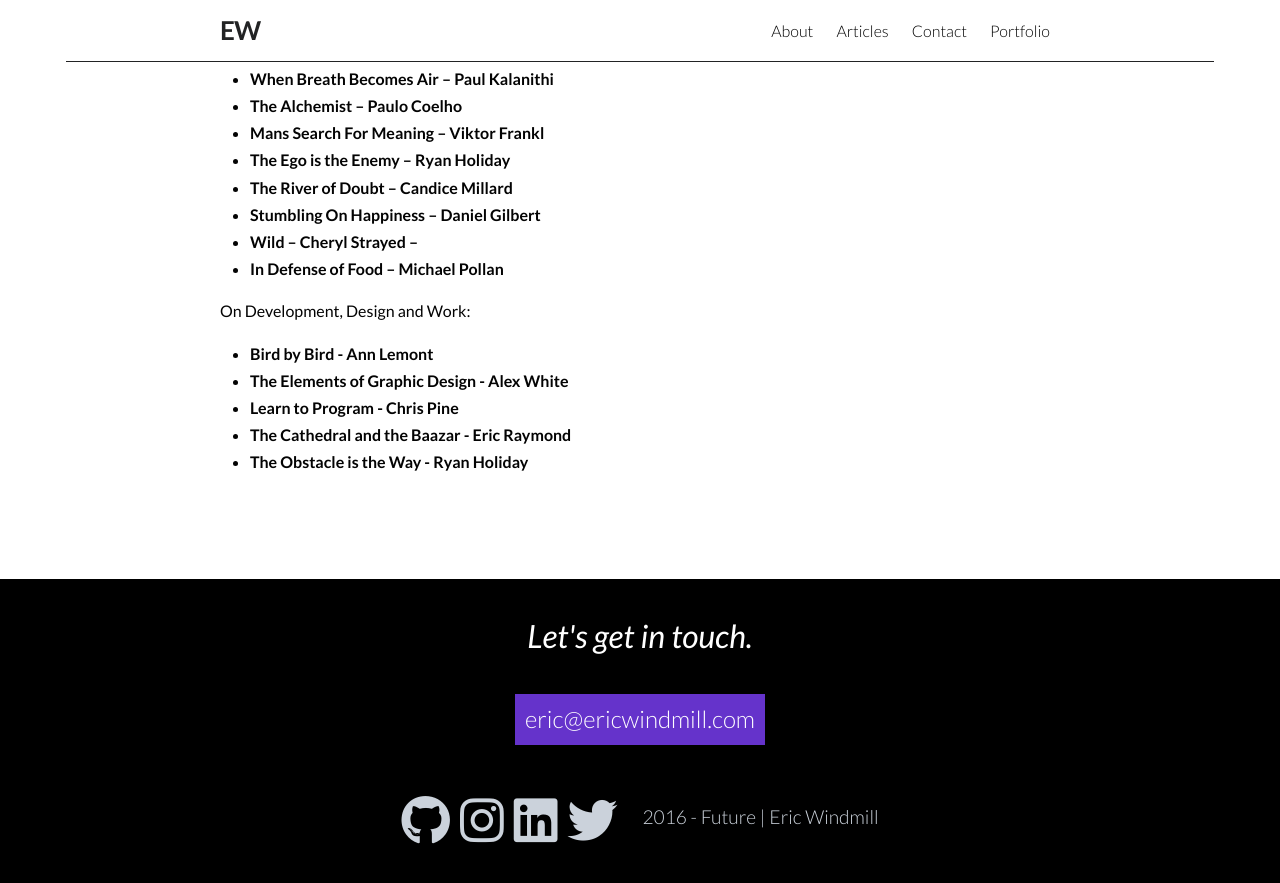
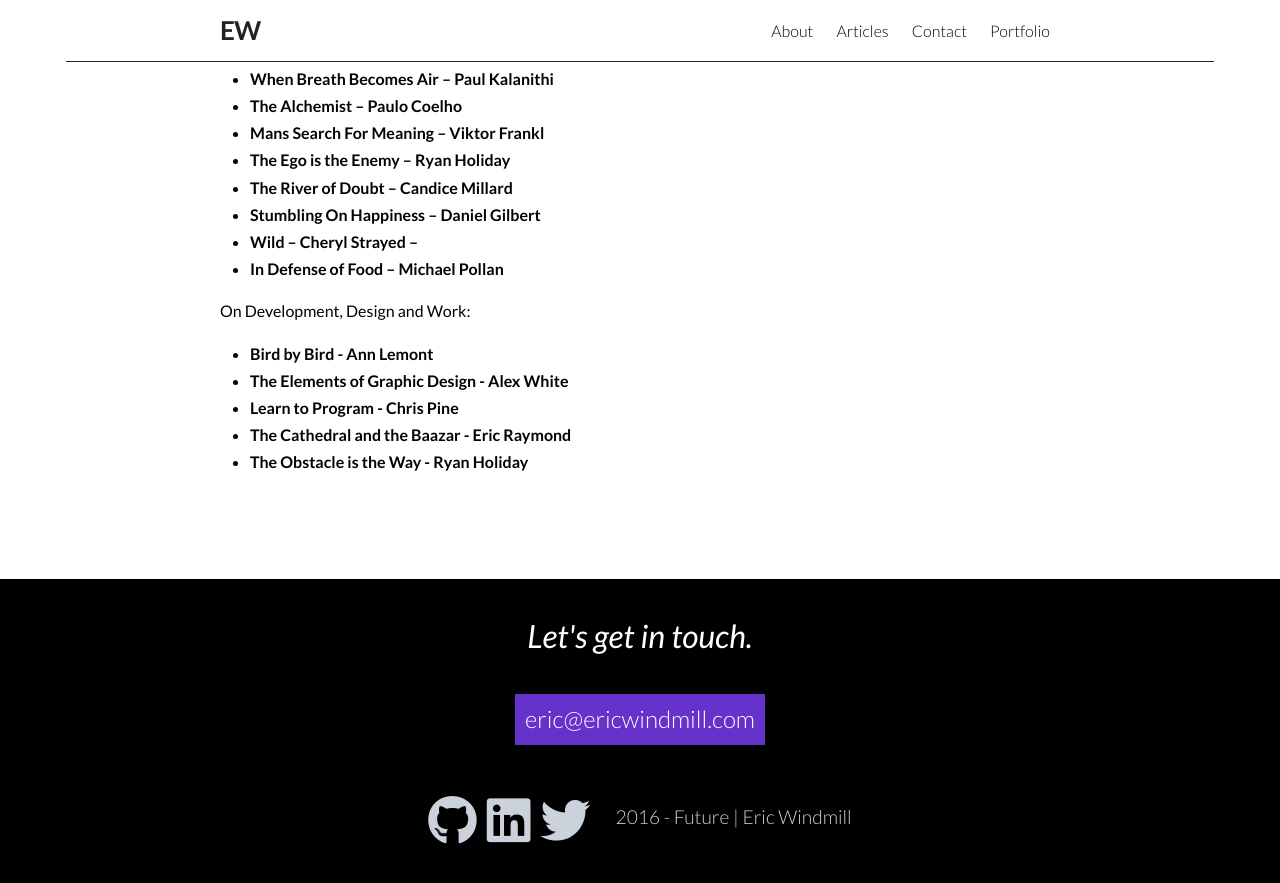
Before and after one commit to ericwindmill/ericwindmill.com, a Jekyll site: the page built from reading_list.md, in a window 1280 px wide and 900 px high, scrolled down 1278 px. Shown: the top 883 px of the window. Built offline with Jekyll 4.4.1, drawn with Linux system fonts in a browser that asks for light colours; nearby versions of some CDN libraries.

Commit message:
Remove Instagram Link

```diff
--- a/_includes/footer.html
+++ b/_includes/footer.html
@@ -7,7 +7,6 @@
     <div class="footer-col-wrapper">
       <div class="footer-col footer-col-1">
           <a href='https://github.com/ericwindmill' class='social-icon github'><i class="fa fa-github" aria-hidden="true"></i></a>
-          <a href='https://instagram.com/ericwindmill' class='social-icon instagram'><i class="fa fa-instagram" aria-hidden="true"></i></a>
           <a href='https://www.linkedin.com/in/eric-windmill-71843849/' class='social-icon linkedin'><i class="fa fa-linkedin-square" aria-hidden="true"></i></a>
           <a href='https://twitter.com/ericwindmill' class='social-icon twitter'><i class="fa fa-twitter" aria-hidden="true"></i></a>
       </div>
--- a/_layouts/home.html
+++ b/_layouts/home.html
@@ -127,7 +127,6 @@
           <h1 class='Home--SubHead'>Elsewhere</h1>
           <div class='Home--Elsewhere'>
             <a class='fancy-link' href='https://github.com/ericwindmill'>Github</a>
-            <a class='fancy-link' href='https://instagram.com/ericwindmill'>Instagram</a>
             <a class='fancy-link' href='https://www.linkedin.com/in/eric-windmill-71843849/'>Linked In</a>
             <a class='fancy-link' href='https://twitter.com/ericwindmill'>Twitter</a>
           </div>
```
